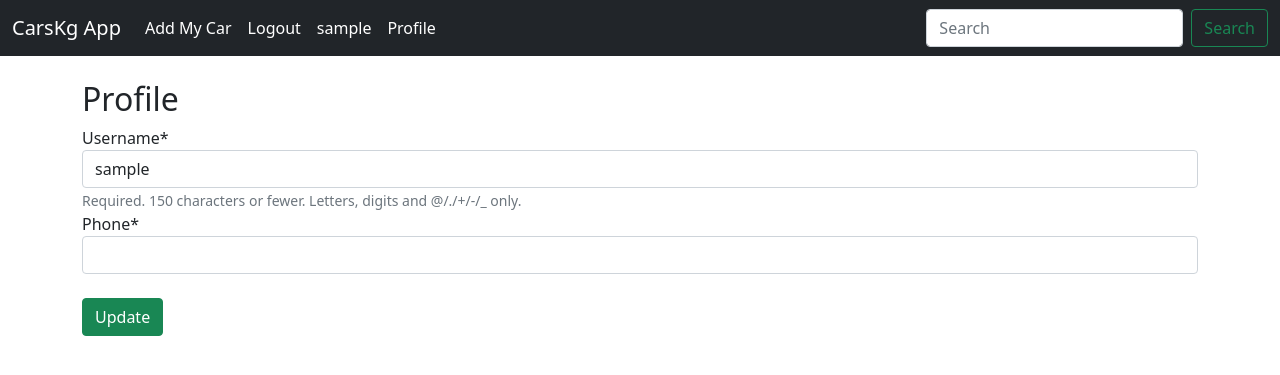
After one commit to Ulukbekk/car, a Django app: a page that uses templates/base.html in a window 1280 px wide. The commit adds this page. Shown: the top 375 px of the page. Run offline with Django 3.2, Linux system fonts and the light colour scheme; the visitor is signed in with stand-in values (Sample User, id 1); some libraries are stand-ins or nearby versions.

Commit message:
add profile

```diff
--- a/templates/base.html
+++ b/templates/base.html
@@ -29,6 +29,10 @@
         <li class="nav-item">
           <a class="nav-link active" aria-current="page" href="{% url 'user_car' %}">{{ user.username }}</a>
         </li>
+        <li class="nav-item">
+          <a class="nav-link active" aria-current="page" href="{% url 'profile' %}">Profile</a>
+
+        </li>
         {% else %}
         <li class="nav-item">
           <a class="nav-link active" aria-current="page" href="{% url 'register' %}">Registration</a>
--- /dev/null
+++ b/templates/users/profile.html
@@ -0,0 +1,19 @@
+{% extends '../base.html' %}
+{% load crispy_forms_tags %}
+{% load static %}
+
+{% block styles %}
+<link href="{% static 'css/form.css' %}" rel="stylesheet">
+{% endblock styles %}
+
+{% block content %}
+<div class="container">
+    <h2>Profile</h2>
+    <form method="post" enctype="multipart/form-data">
+        {% csrf_token %}
+        {{ form|crispy }}
+        <br>
+        <button class="btn btn-success" type="submit">Update</button>
+    </form>
+</div>
+{% endblock content %}
--- a/user/forms.py
+++ b/user/forms.py
@@ -11,3 +11,8 @@ class UserRegistrationForm(UserCreationForm):
         super(UserRegistrationForm, self).__init__(*args, **kwargs)
         for fieldname in ['username', 'password1', 'password2']:
             self.fields[fieldname].help_text = None
+
+class ProfileUpdateForm(forms.ModelForm):
+    class Meta:
+        model = User
+        fields = ['username', 'phone']
--- a/user/urls.py
+++ b/user/urls.py
@@ -1,10 +1,11 @@
 from django.contrib.auth.views import LoginView, LogoutView
 from django.urls import path
-from user.views import register, user_detail
+from user.views import register, user_detail, profile
 
 urlpatterns = [
     path('user-detail/<int:pk>/', user_detail, name='user_detail'),
     path('register/', register, name='register'),
+    path('profile/', profile, name='profile'),
     path('login/', LoginView.as_view(
         template_name='users/login.html'
     ), name='login'),
--- a/user/views.py
+++ b/user/views.py
@@ -1,7 +1,8 @@
+from django.contrib.auth.decorators import login_required
 from django.shortcuts import render, redirect
 
 from cars.models import Car
-from user.forms import UserRegistrationForm
+from user.forms import UserRegistrationForm, ProfileUpdateForm
 from user.models import User
 
 
@@ -25,3 +26,15 @@ def user_detail(request,pk):
     print(car)
     return render(request, 'users/user_detail.html',
                   context={'user_detail': user, 'car':car})
+
+@login_required
+def profile(request):
+    if request.method == 'POST':
+        form = ProfileUpdateForm(request.POST, request.FILES, instance=request.user)
+        if form.is_valid():
+            form.save()
+    form = ProfileUpdateForm(instance=request.user)
+    context = {
+        'form': form
+    }
+    return render(request, 'users/profile.html', context)
```
